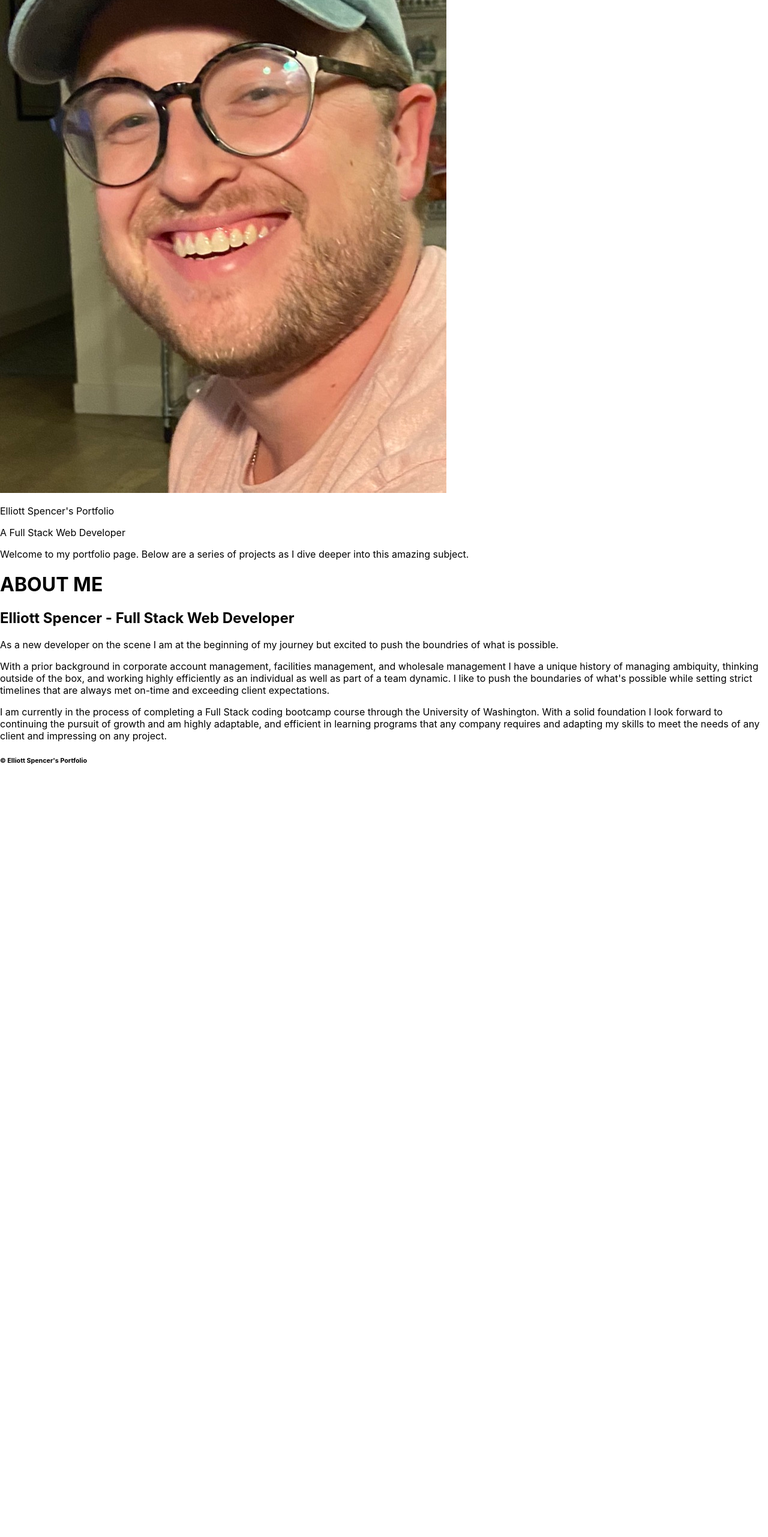
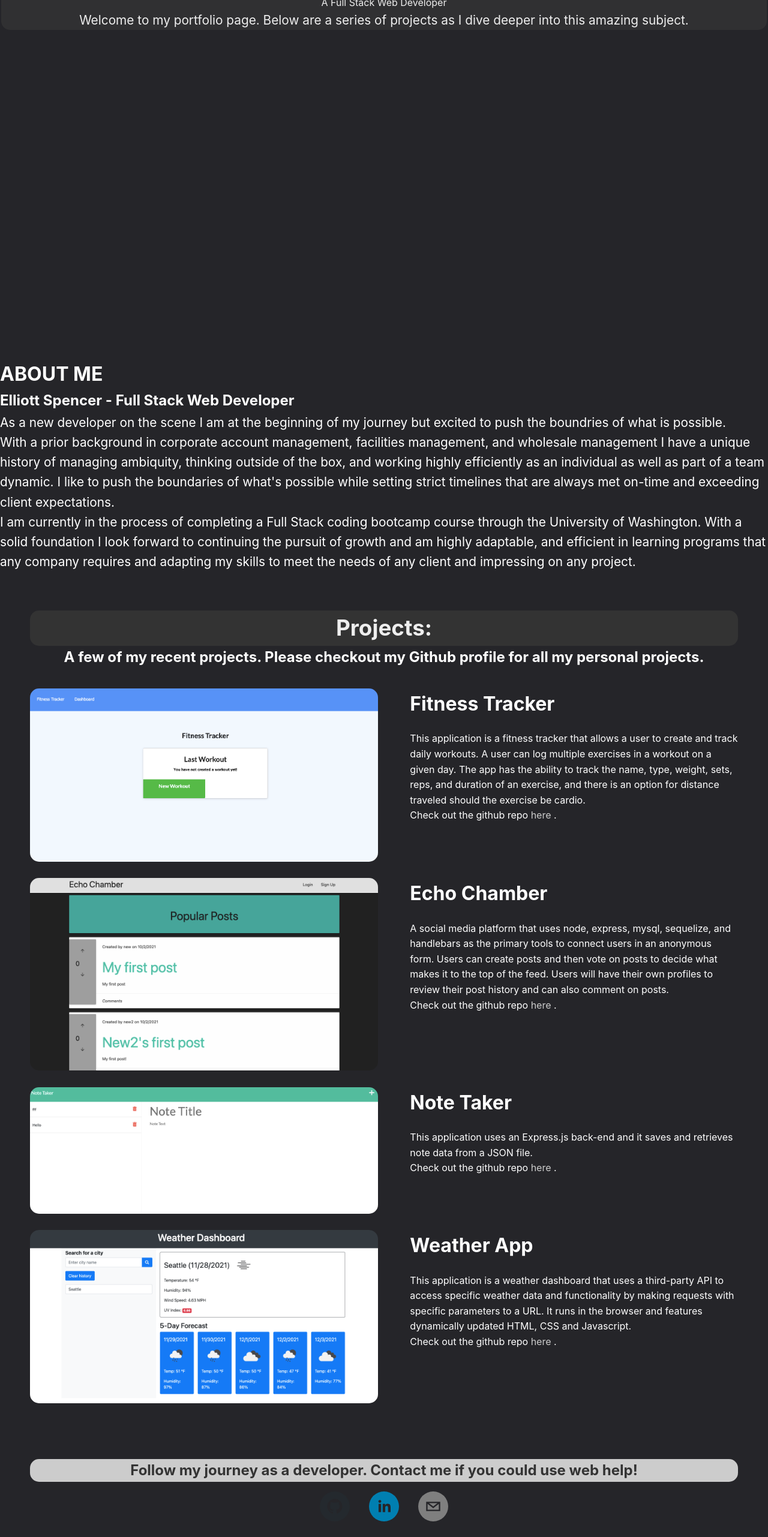
Before and after one commit to spencee1315/React-Portfolio2, a React (Create React App) app: page / in a window 1280 px wide. Shown: the part 234-2797 px from the top of the page at 60% size. Before the commit the page ends 1534 px from the top, so only its background shows below. Built offline with nearby package versions, Linux system fonts and the light colour scheme; the HTML template or start-up script is replaced by a standard one.

Commit message:
reconfiguring component connection

```diff
--- a/package.json
+++ b/package.json
@@ -12,6 +12,7 @@
 		"react-dom": "^17.0.2",
 		"react-router-dom": "^6.0.2",
 		"react-scripts": "4.0.3",
+		"react-social-icons": "^5.6.1",
 		"web-vitals": "^1.0.1"
 	},
 	"scripts": {
--- a/src/App.js
+++ b/src/App.js
@@ -1,5 +1,7 @@
 import React from 'react';
-import { BrowserRouter as Router, Route, Routes } from "react-router-dom";
+import { BrowserRouter as Router } from "react-router-dom";
+
+import './App.css';
 
 // importing components
 import About from "./components/About";
@@ -11,13 +13,21 @@ import Social from "./components/Social";
 function App() {
   return (
     <Router>
+      <div id="features">
       <Header />
-      <Routes>
-        <Route element={About()} path='/' exact />
-        <Route element={Portfolio()} path='/portfolio' exact />
-        <Route element={Social()} path='/social' exact />
-      </Routes>
+      </div>
+      <div>
+      <About />
+      </div>
+      <div>
+      <Portfolio />
+      </div>
+      <div>
+      <Social />
+      </div>
+      <div id="features">
       <Footer />
+      </div>
     </Router>
   )
 }
--- a/src/components/Header.js
+++ b/src/components/Header.js
@@ -1,5 +1,5 @@
 import React from 'react';
-import avatar from '../images/me.jpeg';
+// import avatar from '../images/me.jpeg';
 
 function Header() {
     return (
@@ -7,7 +7,7 @@ function Header() {
           <div className="container-fluid">
 				    <div className="row text-center align-items-center">
 					    <div className="col">
-						    <img src={avatar} alt="User avatar" className="avatar" />
+						    {/* <img src={avatar} alt="User avatar" className="avatar" /> */}
 						    <p className="display-6">Elliott Spencer's Portfolio</p>
 						    <p> A Full Stack Web Developer</p>
                 <p className="lead hide-on-small">
```
Also changed, not shown: 1 other file (tests, documents, lock files or other folders).
